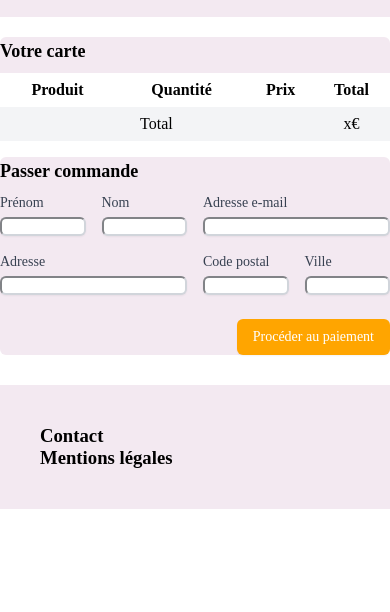
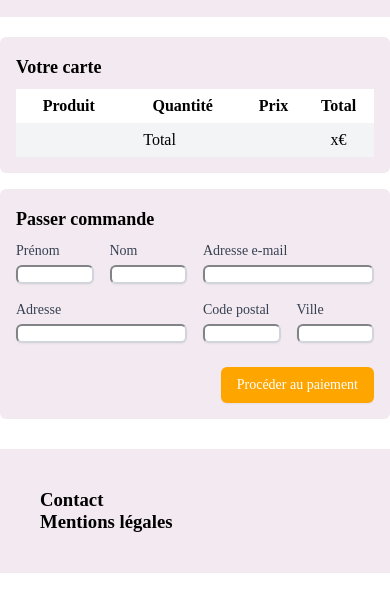
Before and after one commit to samuelrochwerg/SamuelRochwerg_5_06042021, a website: page cart.html in a window 390 px wide. Shown: the part 60-672 px from the top of the page. Drawn offline with Linux system fonts and the light colour scheme; no server answers; a web font is replaced by a local one.

Commit message:
responsive

```diff
--- a/sass/pages/_product.scss
+++ b/sass/pages/_product.scss
@@ -3,7 +3,7 @@
 }
 
 .p-4 {
-    padding: 0rem;
+    padding: 1rem;
 }
 
 .mt-4 {
```
Also changed, not shown: public/css/style.css.
